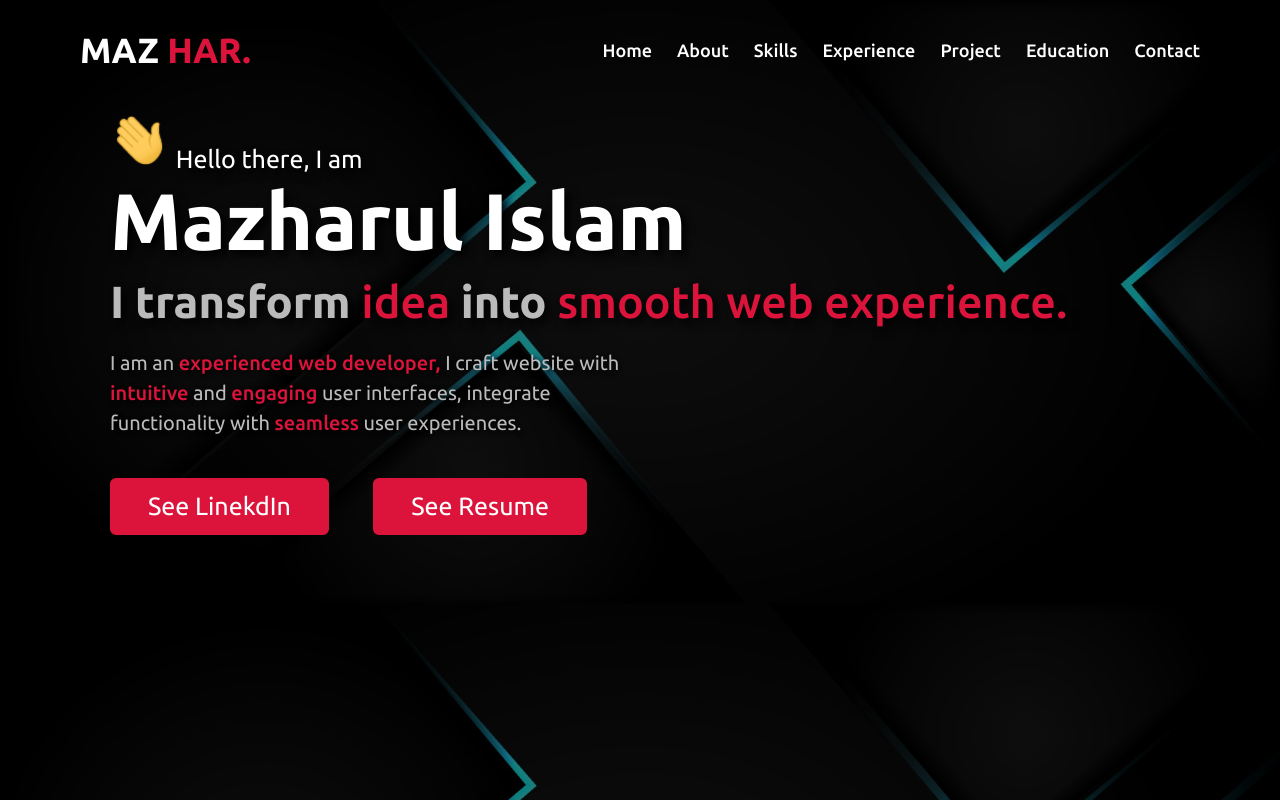
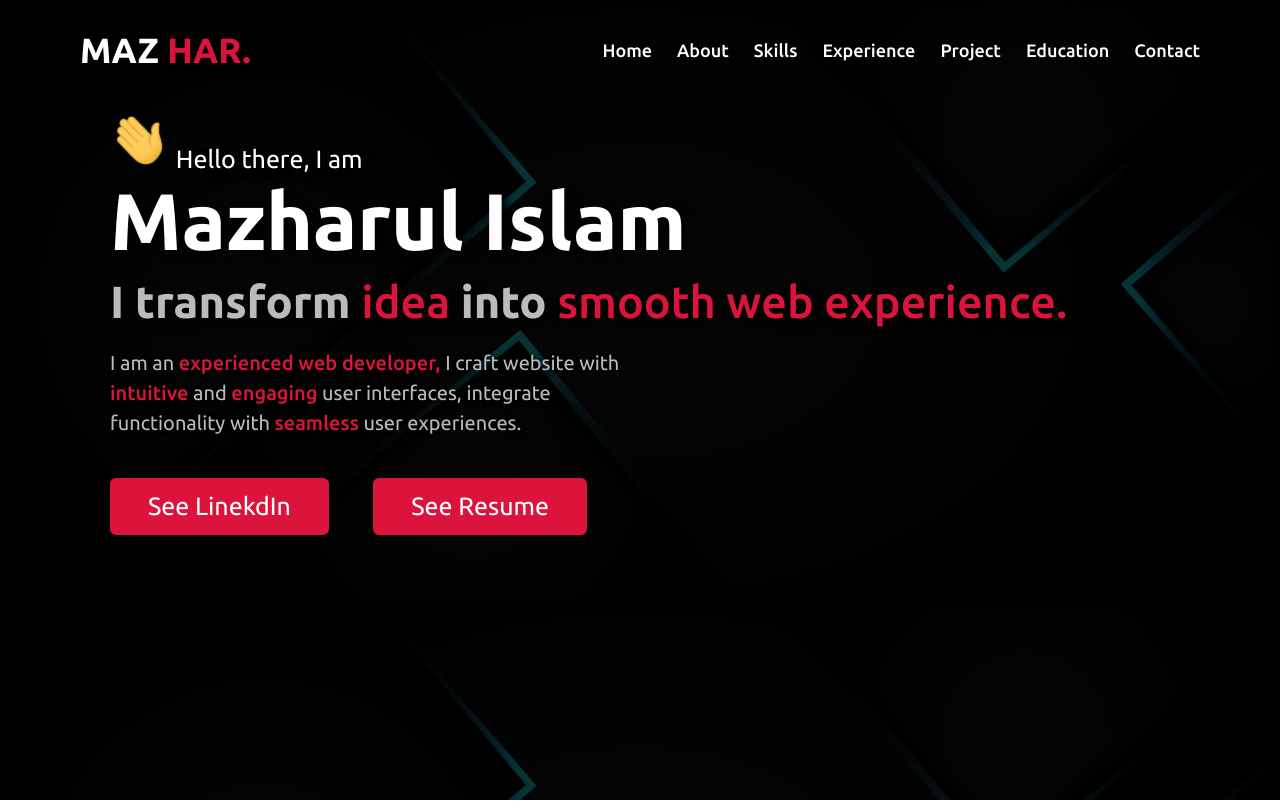
Before and after one commit to Maaazhar/maaazhar.github.io, a React (Vite) app: page / in a window 1280 px wide. Shown: the top 802 px of the page. Built offline with nearby package versions, Linux system fonts and the light colour scheme.

Commit message:
updating hero section

```diff
--- a/src/components/Hero/Hero.css
+++ b/src/components/Hero/Hero.css
@@ -12,7 +12,8 @@
 
 .home .overlay{
     width: 100vw;
-    background: rgba(0, 0, 0, 0.5);
+    background: rgba(0, 0, 0, 0.80);
+    /* backdrop-filter: blur(5px); */
 }
 
 .home-line-break {
```
